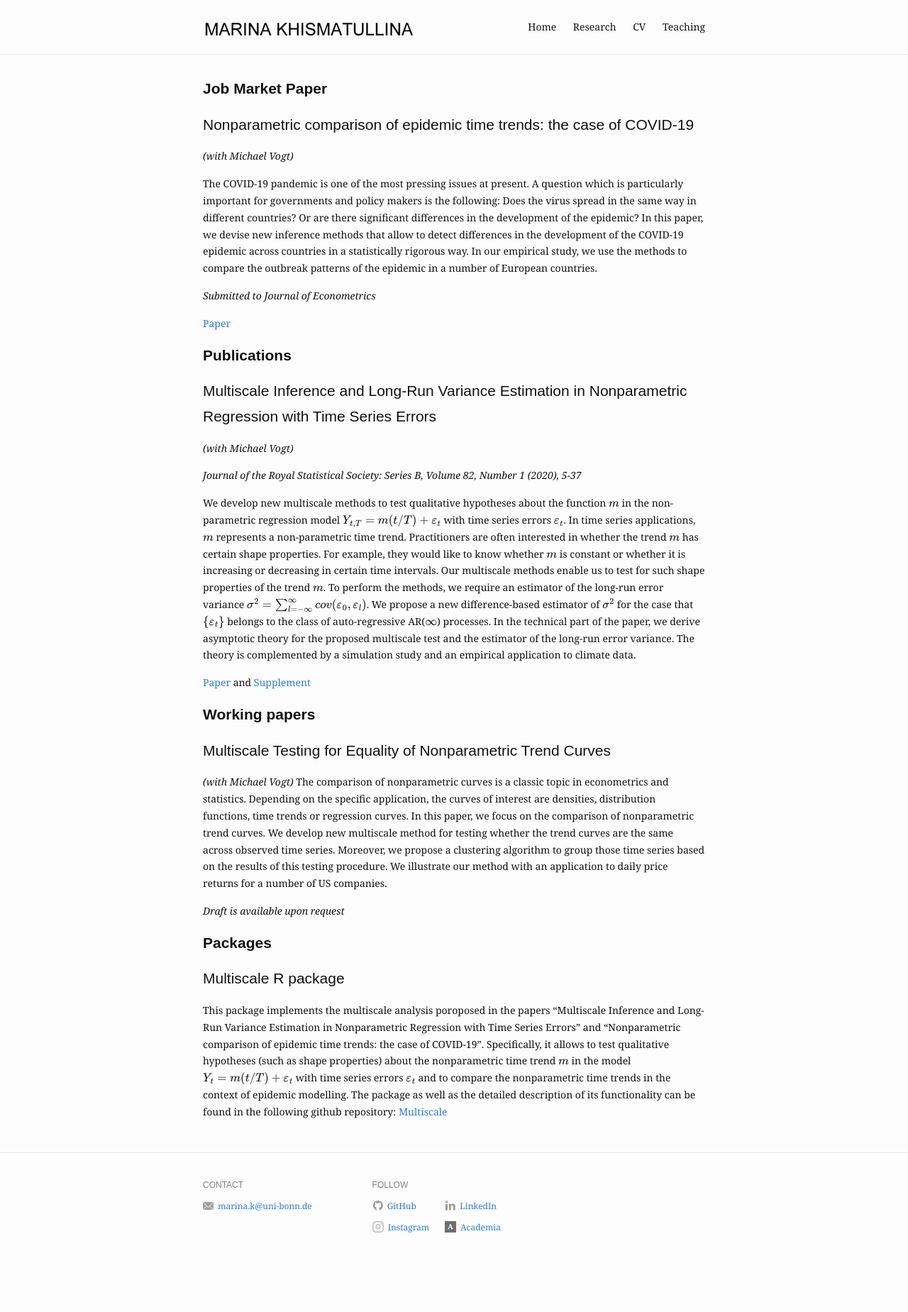
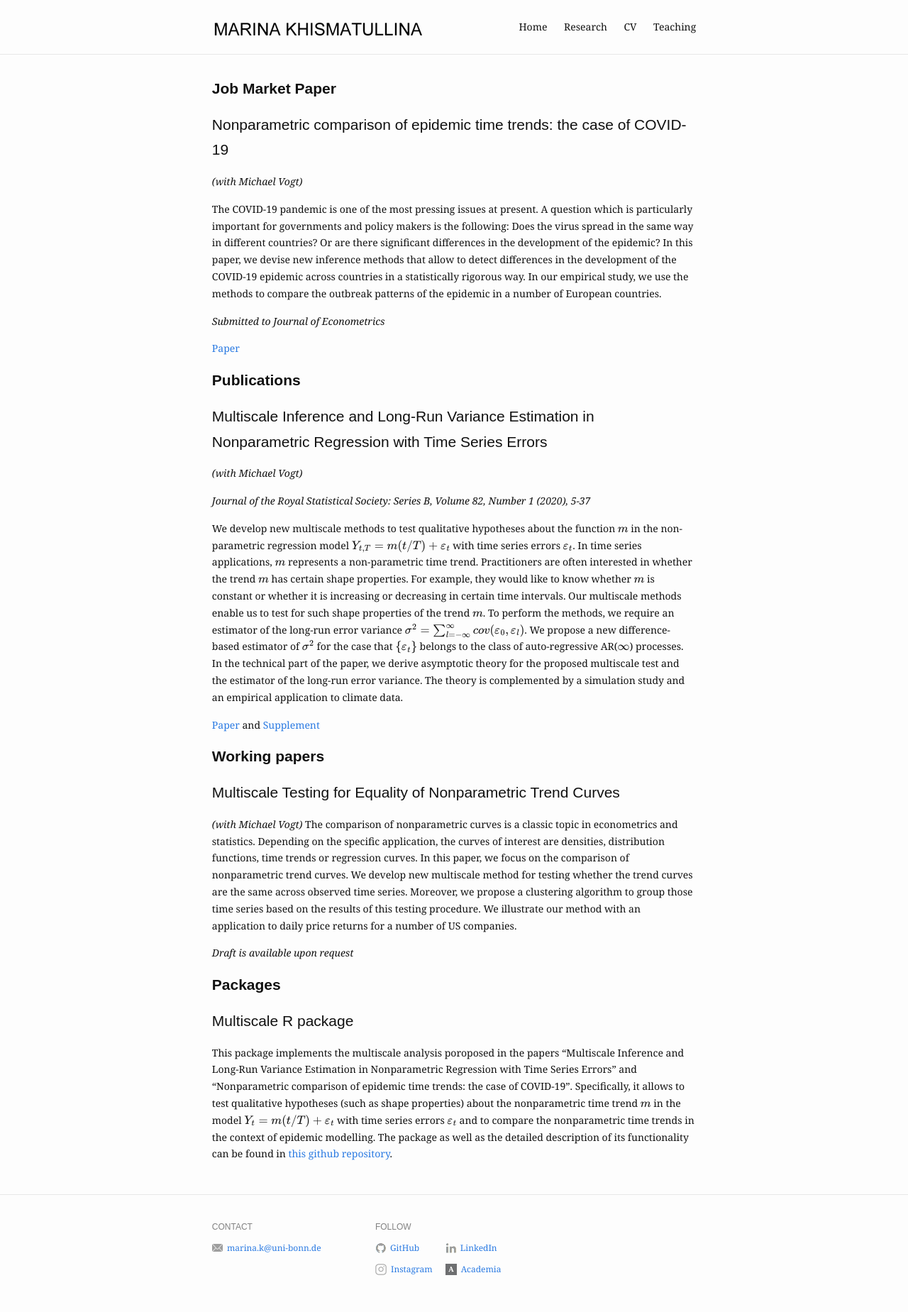
Before and after one commit to marina-khi/marina-khi.github.io, a Jekyll site: the page built from research.markdown, in a window 1280 px wide. Shown: the whole page at 71% size. Built offline with Jekyll 4.4.1, drawn with Linux system fonts in a browser that asks for light colours; formulas are drawn with MathJax 3; before the commit the page ends 1790 px from its top, so only the background shows below that.

Commit message:
Changed the first page

```diff
--- a/_sass/_base.scss
+++ b/_sass/_base.scss
@@ -170,8 +170,8 @@ pre {
  * Wrapper
  */
 .wrapper {
-  max-width: -webkit-calc(60% - (#{$spacing-unit} * 2));
-  max-width:         calc(60% - (#{$spacing-unit} * 2));
+  max-width: -webkit-calc(58% - (#{$spacing-unit} * 2));
+  max-width:         calc(58% - (#{$spacing-unit} * 2));
   margin-right: auto;
   margin-left: auto;
   padding-right: $spacing-unit;
--- a/research.markdown
+++ b/research.markdown
@@ -49,6 +49,5 @@ The comparison of nonparametric curves is a classic topic in econometrics and st
 ## Multiscale R package
 
 {% raw %}
-This package implements the multiscale analysis poroposed in the papers "Multiscale Inference and Long-Run Variance Estimation in Nonparametric Regression with Time Series Errors" and "Nonparametric comparison of epidemic time trends: the case of COVID-19". Specifically, it allows to test qualitative hypotheses (such as shape properties) about the nonparametric time trend $$m$$ in the model $$Y_t = m(t/T) + \varepsilon_t$$ with time series errors $$\varepsilon_t$$ and to compare the nonparametric time trends in the context of epidemic modelling. The package as well as the detailed description of its functionality can be found in the following github repository:
-<a href="https://github.com/marina-khi/multiscale"> Multiscale </a>
+This package implements the multiscale analysis poroposed in the papers "Multiscale Inference and Long-Run Variance Estimation in Nonparametric Regression with Time Series Errors" and "Nonparametric comparison of epidemic time trends: the case of COVID-19". Specifically, it allows to test qualitative hypotheses (such as shape properties) about the nonparametric time trend $$m$$ in the model $$Y_t = m(t/T) + \varepsilon_t$$ with time series errors $$\varepsilon_t$$ and to compare the nonparametric time trends in the context of epidemic modelling. The package as well as the detailed description of its functionality can be found in <a href="https://github.com/marina-khi/multiscale"> this github repository</a>.
 {% endraw %}
```
